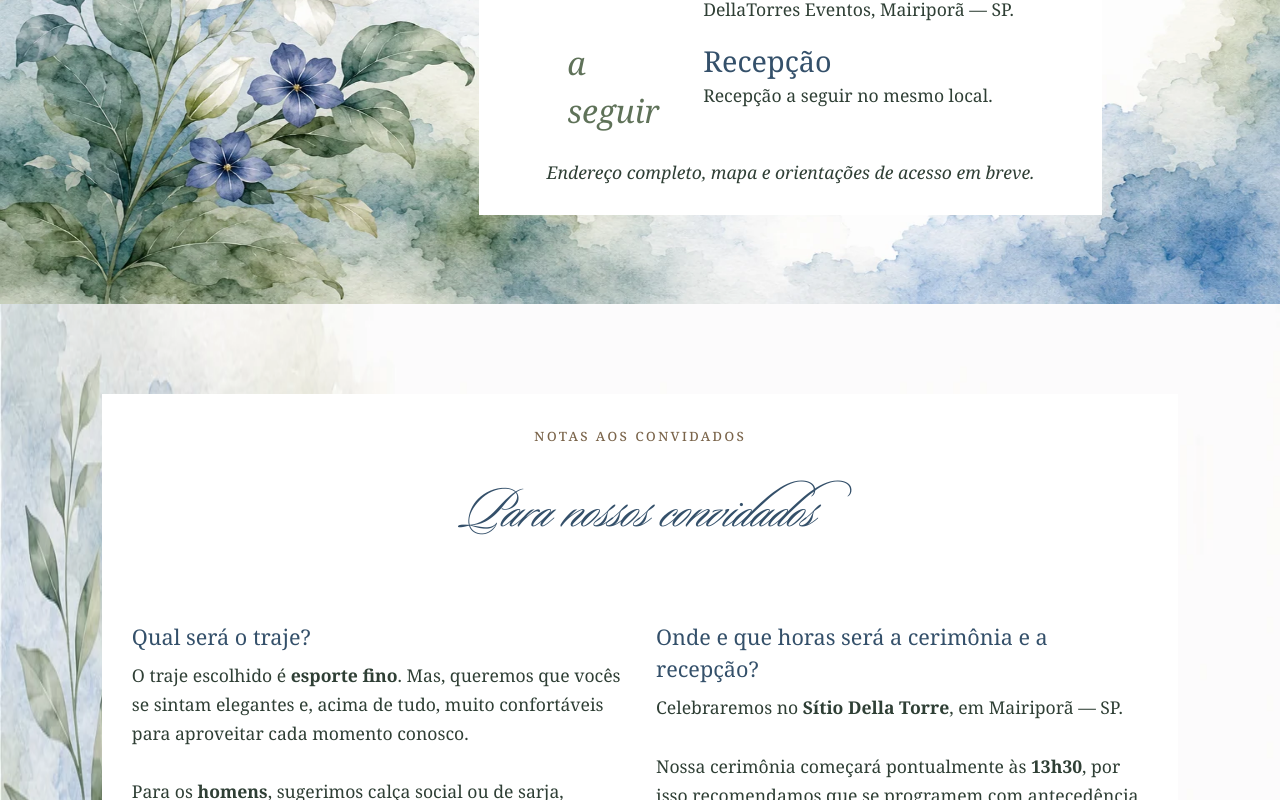
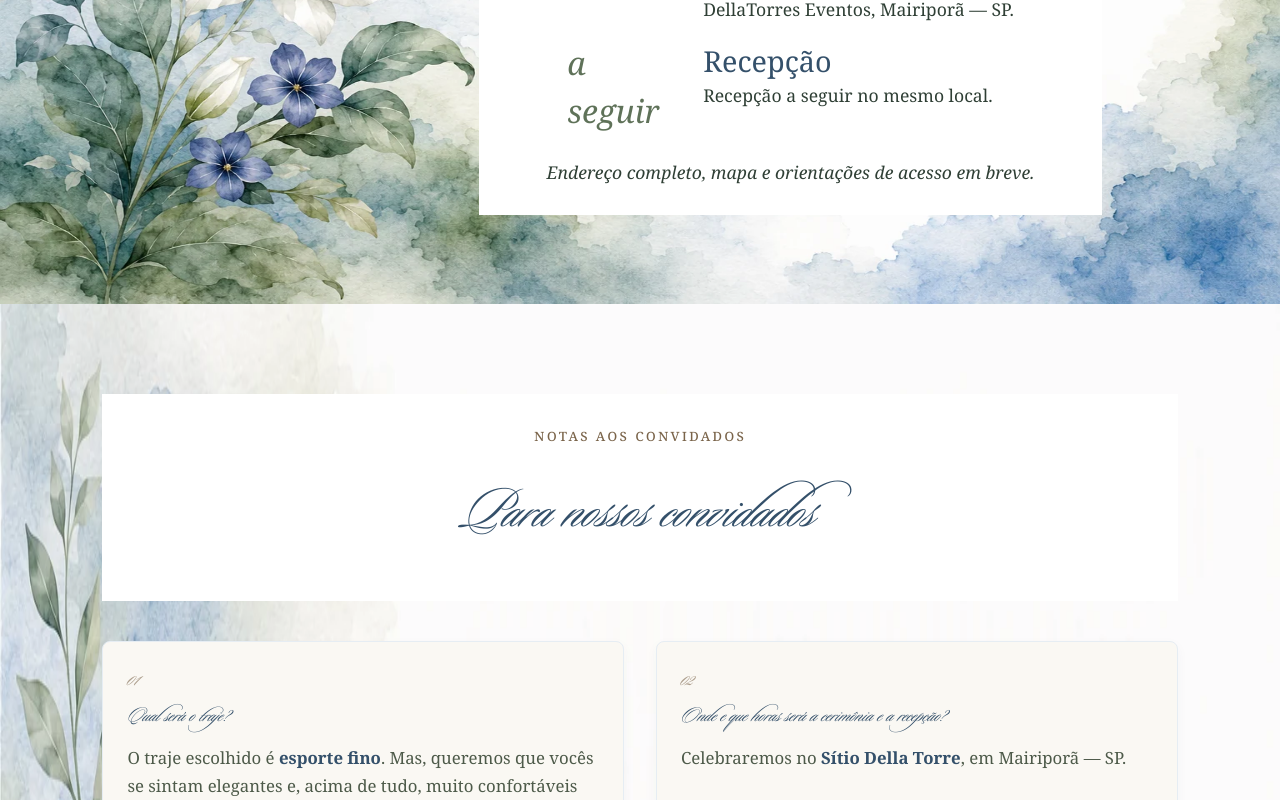
Before and after one commit to flavio-bezerra/flavio-data-hub, a React (Vite) app: page / in a window 1280 px wide. Shown: the part 2000-2800 px from the top of the page. Built offline with nearby package versions, Linux system fonts and the light colour scheme; the HTML template or start-up script is replaced by a standard one; a web font is replaced by a local one.

Commit message:
feat: melhorar layout das orientacoes com cards
- Substitui dl por grid de cards individuais
- Cada card com numero, pergunta em destaque e resposta formatada
- Cores da identidade: azul ardosia, verde eucalipto, papel, marrom linho
- Responsivo: 2 colunas no desktop, 1 coluna em mobile

```diff
--- a/src/features/casamento/Orientacoes.tsx
+++ b/src/features/casamento/Orientacoes.tsx
@@ -7,17 +7,17 @@ export default function Orientacoes() {
         <p className="rotulo-herbario">Notas aos convidados</p>
         <h2 id="orientacoes-titulo" className="titulo-secao">Para nossos convidados</h2>
       </div>
-      <dl className="orientacoes-lista">
-        {orientacoes.map((item) => <div key={item.id}>
-          <dt>{item.pergunta}</dt>
-          <dd
-            className="resposta-orientacao"
-            dangerouslySetInnerHTML={{
+      <div className="orientacoes-grid">
+        {orientacoes.map((item, index) => (
+          <div key={item.id} className="orientacao-card">
+            <div className="orientacao-numero">{`0${index + 1}`}</div>
+            <h3 className="orientacao-pergunta">{item.pergunta}</h3>
+            <div className="orientacao-resposta" dangerouslySetInnerHTML={{
               __html: `${item.pendente ? '<span class="selo-pendente">Em definição</span>' : ''}${item.resposta}`,
-            }}
-          />
-        </div>)}
-      </dl>
+            }} />
+          </div>
+        ))}
+      </div>
     </section>
   );
 }
--- a/src/index.css
+++ b/src/index.css
@@ -236,6 +236,56 @@
   .orientacoes-lista dt { font-size: 1.35rem; color: var(--ardosia); margin-bottom: .5rem; }
   .orientacoes-lista dd { line-height: 1.6; font-size: 1.1rem; }
   .orientacoes-lista .selo-pendente { display: block; }
+
+  /* Cards de orientações */
+  .orientacoes-grid {
+    display: grid;
+    grid-template-columns: repeat(2, minmax(0, 1fr));
+    gap: 2rem;
+    margin-top: 1rem;
+  }
+  .orientacao-card {
+    background: var(--papel);
+    border: 1px solid var(--nevoa-clara);
+    border-radius: 0.5rem;
+    padding: 1.5rem 1.5rem 2rem 1.5rem;
+    display: flex;
+    flex-direction: column;
+    gap: 0.75rem;
+    box-shadow: 0 4px 12px rgba(52, 80, 106, 0.04);
+    transition: transform 0.2s ease, box-shadow 0.2s ease;
+  }
+  .orientacao-card:hover {
+    transform: translateY(-2px);
+    box-shadow: 0 8px 24px rgba(52, 80, 106, 0.08);
+    border-color: var(--eucalipto);
+  }
+  .orientacao-numero {
+    font-family: 'Sloop Three', 'Bickham', 'EB Garamond Local', serif;
+    font-size: 1.5rem;
+    color: var(--marrom-texto);
+    opacity: 0.6;
+    line-height: 1;
+  }
+  .orientacao-pergunta {
+    font-family: 'Sloop Three', 'Bickham', 'EB Garamond Local', serif;
+    font-size: 1.35rem;
+    color: var(--ardosia);
+    margin: 0;
+    line-height: 1.2;
+  }
+  .orientacao-resposta {
+    font-size: 1.05rem;
+    line-height: 1.7;
+    color: var(--tinta-suave);
+    margin-top: 0.25rem;
+  }
+  .orientacao-resposta strong {
+    color: var(--ardosia);
+  }
+  .orientacao-resposta br {
+    margin-bottom: 0.5rem;
+  }
   .flor-orientacoes { width: 140px; height: auto; margin-top: 1rem; }
   .cardapio-folha { max-width: 700px; margin: auto; text-align: center; }
   .flor-cardapio { width: 90px; height: auto; margin: 0 auto 1rem; }
@@ -276,6 +326,7 @@
   .programa-papel { grid-template-columns: 1fr; gap: 2rem; }
   .programa-prancha { max-width: 130px; justify-self: end; }
   .orientacoes-lista { grid-template-columns: 1fr; }
+  .orientacoes-grid { grid-template-columns: 1fr; }
   .programa-lista li { grid-template-columns: 5.5rem 1fr; gap: 1rem; }
   .titulo-secao, .programa-cabecalho h2 { font-size: clamp(3.25rem,12vw,5rem); line-height: 1.35; }
   .cardapio-linha { flex-wrap: wrap; }
```
